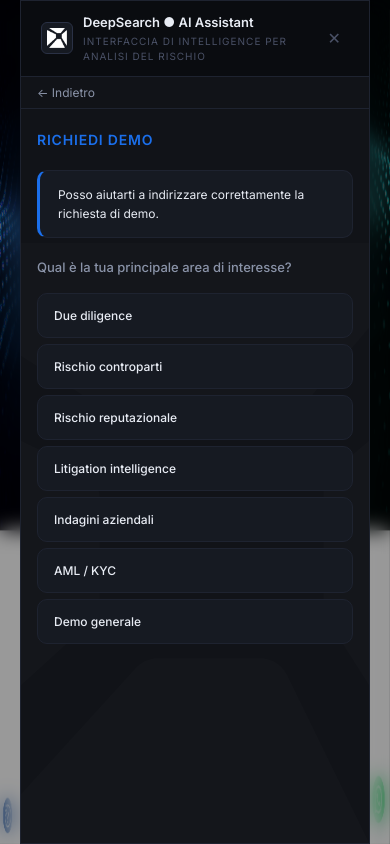
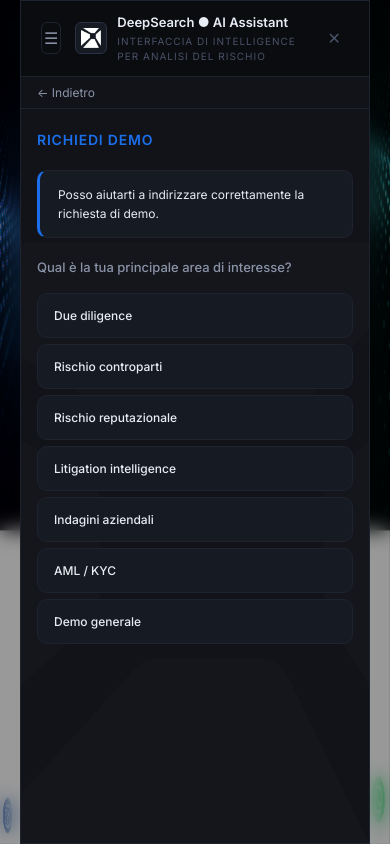
Before and after one commit to IsmailAhouari/Deepsearch-chatbot-frontend, a React (Vite) app: page / in a window 390 px wide. Both pictures are taken after a click on the element "Richiedi Demo". Built offline with nearby package versions, Linux system fonts and the light colour scheme.

Commit message:
Added mobile hamburger menu and fix logo asset path

```diff
--- a/src/components/Modal.jsx
+++ b/src/components/Modal.jsx
@@ -3,21 +3,30 @@
 import Sidebar from './Sidebar.jsx';
 import Panel from './Panel.jsx';
 import { SCREENS } from '../flows/index.js';
+import logo from '../assets/icon.png';
 
 export default function Modal() {
   const close_modal = useSession((s) => s.close_modal);
   const screen = useSession((s) => s.screen);
+  const toggleMobileSidebar = useSession((s) => s.toggleMobileSidebar);
+  const mobileSidebarOpen = useSession((s) => s.mobileSidebarOpen);
+
   const screenDef = SCREENS[screen] || SCREENS['fallback'];
   const showSidebar = screenDef?.showSidebar ?? false;
 
   return (
     <div className="ds-overlay" onClick={(e) => { if (e.target === e.currentTarget) close_modal(); }}>
-      <div className="ds-modal">
+      <div className={`ds-modal ${mobileSidebarOpen ? 'sidebar-open' : ''}`}>
         {/* Header */}
         <div className="ds-header">
           <div className="ds-header-brand">
+            {showSidebar && (
+              <button className="ds-mobile-menu-trigger" onClick={toggleMobileSidebar}>
+                {mobileSidebarOpen ? '✕' : '☰'}
+              </button>
+            )}
             <div className="ds-header-icon">
-              <img src="/icons.png" alt="Logo" className="ds-header-logo-img" />
+              <img src={logo} alt="Logo" className="ds-header-logo-img" />
             </div>
             <div>
               <div className="ds-header-title">DeepSearch ● AI Assistant</div>
--- a/src/components/Sidebar.jsx
+++ b/src/components/Sidebar.jsx
@@ -16,6 +16,7 @@
 export default function Sidebar() {
   const screen = useSession((s) => s.screen);
   const navigate = useSession((s) => s.navigate);
+  const mobileSidebarOpen = useSession((s) => s.mobileSidebarOpen);
   const activeFlow = getActiveFlow(screen);
 
   const startDemoFlow = useSession((s) => s.startDemoFlow);
@@ -29,7 +30,7 @@
   };
 
   return (
-    <div className="ds-sidebar">
+    <div className={`ds-sidebar ${mobileSidebarOpen ? 'mobile-open' : ''}`}>
       <div className="ds-sidebar-nav">
         {SIDEBAR_ITEMS.map((item) => {
           const isActive =
--- a/src/index.css
+++ b/src/index.css
@@ -248,6 +248,27 @@
   text-transform: uppercase;
   letter-spacing: 1px;
   margin-top: 1px;
+}
+
+.ds-mobile-menu-trigger {
+  display: none;
+  background: none;
+  border: 1px solid var(--ds-border);
+  border-radius: var(--ds-radius-sm);
+  color: var(--ds-text-2);
+  width: 32px;
+  height: 32px;
+  align-items: center;
+  justify-content: center;
+  cursor: pointer;
+  font-size: 16px;
+  transition: all 0.2s;
+  margin-right: 4px;
+}
+
+.ds-mobile-menu-trigger:hover {
+  border-color: var(--ds-border-hi);
+  color: var(--ds-text-1);
 }
 
 .ds-header-actions {
@@ -791,6 +812,15 @@
   }
 }
 
+@keyframes ds-slide-in-left {
+  from {
+    transform: translateX(-100%);
+  }
+  to {
+    transform: translateX(0);
+  }
+}
+
 /* ── Mobile (≤640px) ── */
 
 @media (max-width: 640px) {
@@ -804,6 +834,24 @@
 
   .ds-sidebar {
     display: none;
+    position: absolute;
+    top: 0;
+    left: 0;
+    bottom: 0;
+    width: 240px;
+    z-index: 1000;
+    background: var(--ds-bg-surface);
+    box-shadow: 10px 0 30px rgba(0,0,0,0.5);
+    border-right: 1px solid var(--ds-border-hi);
+    animation: ds-slide-in-left 0.25s cubic-bezier(0.4, 0, 0.2, 1);
+  }
+
+  .ds-sidebar.mobile-open {
+    display: flex;
+  }
+
+  .ds-body {
+    position: relative;
   }
 
   .ds-button-grid--2col {
@@ -828,6 +876,10 @@
 
   .ds-form-row {
     grid-template-columns: 1fr;
+  }
+
+  .ds-mobile-menu-trigger {
+    display: flex;
   }
 
   .trigger-title {
--- a/src/store/sessionStore.js
+++ b/src/store/sessionStore.js
@@ -6,20 +6,28 @@
   history: [],
   qualification: {},
   lead: {},
+  mobileSidebarOpen: false,
 
   open_modal: () => set({ open: true, screen: 'welcome', history: [], qualification: {}, lead: {} }),
-  close_modal: () => set({ open: false }),
+  close_modal: () => set({ open: false, mobileSidebarOpen: false }),
   setOpen: (isOpen = true) => set({ open: isOpen }),
 
-  navigate: (to) => set((s) => ({
-    history: [...s.history, s.screen],
-    screen: to,
-  })),
+  toggleMobileSidebar: () => set((s) => ({ mobileSidebarOpen: !s.mobileSidebarOpen })),
+  closeMobileSidebar: () => set({ mobileSidebarOpen: false }),
+
+  navigate: (to) => set((s) => {
+    // Auto-close sidebar on mobile navigation
+    return {
+      history: [...s.history, s.screen],
+      screen: to,
+      mobileSidebarOpen: false,
+    };
+  }),
 
   back: () => set((s) => {
     const h = [...s.history];
     const prev = h.pop() ?? 'welcome';
-    return { screen: prev, history: h };
+    return { screen: prev, history: h, mobileSidebarOpen: false };
   }),
 
   setQual: (data) => set((s) => ({
@@ -50,7 +58,8 @@
     return {
       qualification: newQual,
       history: [...s.history, s.screen],
-      screen: nextScreen
+      screen: nextScreen,
+      mobileSidebarOpen: false
     };
   }),
 }));
```
